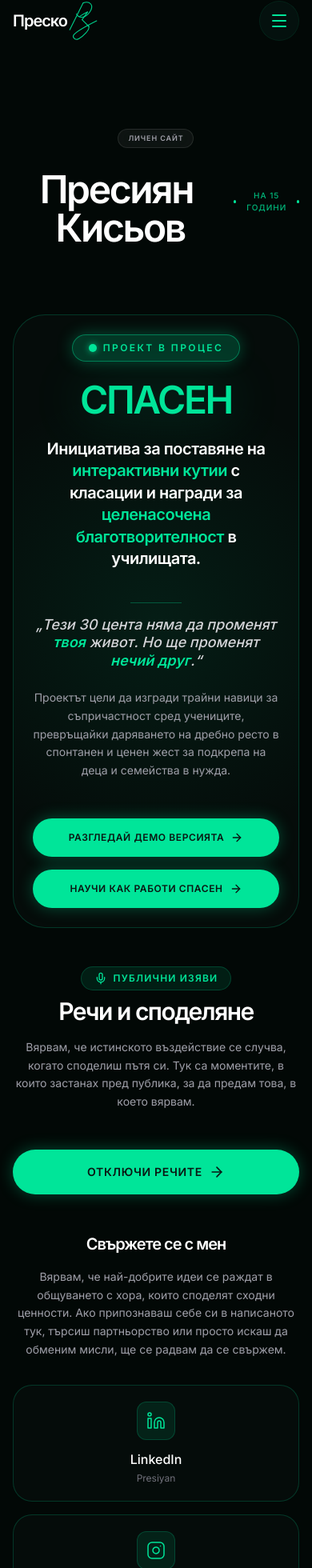
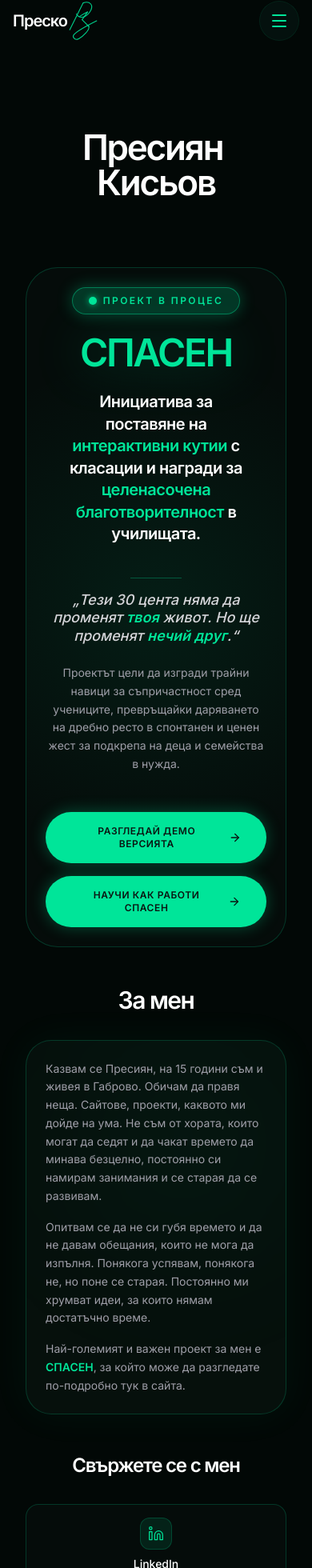
Before and after one commit to PresianKisiov/-, a React (Vite) app: page / in a window 390 px wide. Shown: the part 18-1978 px from the top of the page at 80% size. Built offline with nearby package versions, Linux system fonts and the light colour scheme.

Commit message:
Голяма промяна

```diff
--- a/src/components/Navbar.tsx
+++ b/src/components/Navbar.tsx
@@ -6,7 +6,7 @@ import { motion, AnimatePresence } from 'motion/react';
 const navLinks = [
   { name: 'Начало', path: '#home' },
   { name: 'СПАСЕН', path: '#mission' },
-  { name: 'Речи', path: '#speech' },
+  { name: 'За мен', path: '#about' },
   { name: 'Контакти', path: '#contact' },
 ];
 
@@ -242,7 +242,7 @@ export default function Navbar({ onNavClick }: NavbarProps) {
 
               <div className="mt-16 pt-8 border-t border-white/10 flex justify-between items-center">
                 <div className="space-y-1">
-                  <p className="text-zinc-500 text-[10px] uppercase tracking-widest font-black">Координати</p>
+                  <p className="text-zinc-500 text-[10px] uppercase tracking-widest font-black">Контакти</p>
                   <p className="text-white font-medium">preskokisiov@gmail.com</p>
                 </div>
                 <div className="flex gap-4">
--- a/src/pages/Home.tsx
+++ b/src/pages/Home.tsx
@@ -1,34 +1,11 @@
 import { useState, useEffect } from 'react';
 import { motion, AnimatePresence } from 'motion/react';
-import { Mic, Users, Instagram, Mail, Linkedin, Shield, Heart, Calendar, Lightbulb, ArrowRight, Compass, Info, Sparkles, MapPin, Rocket, HelpCircle, BatteryFull, BatteryMedium, Droplets, Utensils, HomeIcon, GraduationCap, Pill, Coins, Repeat, Target, Wallet, QrCode, Scan, Cpu, ClipboardCheck, Trophy, Eye, Database, XCircle, CheckCircle2 } from 'lucide-react';
+import { Mic, Users, Instagram, Mail, Linkedin, Shield, Heart, Calendar, Lightbulb, ArrowRight, Compass, Info, Sparkles, MapPin, Rocket, HelpCircle, BatteryFull, BatteryMedium, Droplets, Utensils, HomeIcon, GraduationCap, Pill, Coins, Repeat, Target, Wallet, QrCode, Scan, Cpu, ClipboardCheck, Trophy, Eye, Database, XCircle, CheckCircle2, User } from 'lucide-react';
 import { cn } from '../lib/utils';
 import Box3D from '../components/Box3D';
 
-const timeline = [
-  {
-    period: '11-12г.',
-    title: 'Откриване на нови светове',
-    desc: 'Тогава за първи път прочетох книги, които разшириха мирогледа ми и ми показаха нови възможности в света.',
-    lesson: 'Тогава разбрах колко е важно четенето и как то разширява хоризонтите ми.'
-  },
-  {
-    period: '12-14г.',
-    title: 'Опити и израстване',
-    desc: 'Време на интензивни опити, нови идеи и постоянно развитие в различни посоки.',
-    lesson: 'Не всичко е толкова лесно, колкото изглежда, и socialните мрежи често изкривяват представата за успеха.'
-  },
-  {
-    period: '14+ г.',
-    title: 'Реализация и проекти',
-    desc: 'Изграждам умения, взаимоотношения, правилно говорене пред публика и реализирам идеи в конкретни проекти.',
-    lesson: 'Тепърва предстои...'
-  }
-];
-
 export default function Home() {
-  const [activeTooltip, setActiveTooltip] = useState<string | null>(null);
   const [windowWidth, setWindowWidth] = useState(typeof window !== 'undefined' ? window.innerWidth : 1200);
-  const [showSpeeches, setShowSpeeches] = useState(false);
   const [showSpasenDetails, setShowSpasenDetails] = useState(false);
 
   useEffect(() => {
@@ -98,21 +75,10 @@ export default function Home() {
           initial={{ opacity: 0, y: 30 }}
           animate={{ opacity: 1, y: 0 }}
           transition={{ duration: 0.8, ease: [0.22, 1, 0.36, 1] }}
-          className="space-y-6 sm:space-y-10 relative w-full max-w-5xl z-10 mx-auto text-center lg:text-left lg:pl-4"
+          className="space-y-6 sm:space-y-10 relative w-full max-w-5xl z-10 mx-auto text-center lg:text-left px-4 sm:px-6 lg:pl-4"
         >
-          <motion.div
-            initial={{ opacity: 0, scale: 0.8 }}
-            animate={{ opacity: 1, scale: 1 }}
-            transition={{ duration: 1, ease: "easeOut" }}
-            className="inline-flex items-center"
-          >
-            <span className="px-3 py-1 rounded-full border border-white/10 bg-white/5 text-zinc-400 text-[9px] sm:text-xs font-semibold tracking-widest uppercase backdrop-blur-md">
-              Личен сайт
-            </span>
-          </motion.div>
-
           <div className="flex items-baseline gap-2 sm:gap-4 justify-center lg:justify-start py-1">
-            <h1 className="text-5xl sm:text-7xl lg:text-8xl font-bold tracking-tighter text-white leading-none flex flex-wrap justify-center lg:justify-start">
+            <h1 className="text-[2.75rem] sm:text-7xl lg:text-8xl font-bold tracking-tighter text-white leading-none flex flex-wrap justify-center lg:justify-start">
               {"Пресиян Кисьов".split(" ").map((word, wordIdx) => (
                 <span key={wordIdx} className="flex mr-[0.2em] last:mr-0">
                   {word.split("").map((char, i) => (
@@ -153,16 +119,6 @@ export default function Home() {
                 </span>
               ))}
             </h1>
-            <motion.div
-              initial={{ opacity: 0, y: 10 }}
-              animate={{ opacity: 1, y: 0 }}
-              transition={{ duration: 0.8, delay: 1.4 }}
-              className="mt-2 text-brand/80 font-medium tracking-widest uppercase text-[10px] sm:text-xs flex items-center justify-center lg:justify-start gap-2"
-            >
-              <span className="w-1 h-1 rounded-full bg-brand" />
-              На 15 години
-              <span className="w-1 h-1 rounded-full bg-brand" />
-            </motion.div>
           </div>
         </motion.div>
       </section>
@@ -170,7 +126,7 @@ export default function Home() {
       {/* Mission & Values Section */}
       <motion.section
         id="mission"
-        className="scroll-mt-32 space-y-8 sm:space-y-12 pt-8 sm:pt-16"
+        className="scroll-mt-32 space-y-8 sm:space-y-12 pt-8 sm:pt-16 px-4 sm:px-6"
         initial={{ opacity: 0, y: 30 }}
         whileInView={{ opacity: 1, y: 0 }}
         viewport={{ once: true, margin: "-50px" }}
@@ -754,142 +710,42 @@ export default function Home() {
 
 
 
-      {/* Speech Section */}
+      {/* About Me Section */}
       <motion.section
-        id="speech"
-        className="scroll-mt-32 space-y-8 sm:space-y-12 max-w-5xl mx-auto pt-12 sm:pt-32 flex flex-col items-center"
+        id="about"
+        className="scroll-mt-32 space-y-8 sm:space-y-12 max-w-5xl mx-auto pt-12 sm:pt-32 px-4 sm:px-6"
         initial={{ opacity: 0, y: 30 }}
         whileInView={{ opacity: 1, y: 0 }}
         viewport={{ once: true, margin: "-50px" }}
         transition={{ duration: 0.8, ease: [0.22, 1, 0.36, 1] }}
       >
-        <div className="space-y-4 sm:space-y-6 text-center max-w-3xl mx-auto">
-          <div className="inline-flex items-center justify-center gap-2 px-4 py-1.5 rounded-full bg-brand/10 text-brand border border-brand/20 mb-2">
-            <Mic size={16} />
-            <span className="text-xs sm:text-sm font-black uppercase tracking-widest">Публични изяви</span>
-          </div>
-          <h2 className="text-3xl sm:text-5xl font-black tracking-tighter text-white">Речи и споделяне</h2>
-          <p className="text-zinc-400 text-sm sm:text-lg leading-relaxed">
-            Вярвам, че истинското въздействие се случва, когато споделиш пътя си. Тук са моментите, в които застанах пред публика, за да предам това, в което вярвам.
-          </p>
+        <div className="space-y-4 sm:space-y-6 text-center max-w-3xl mx-auto mb-8 sm:mb-12">
+          <h2 className="text-3xl sm:text-5xl font-black tracking-tighter text-white">За мен</h2>
         </div>
 
-        <AnimatePresence mode="wait">
-        {!showSpeeches ? (
-          <motion.div
-            key="show-btn"
-            initial={{ opacity: 0, y: 20 }}
-            animate={{ opacity: 1, y: 0 }}
-            exit={{ opacity: 0, y: -20 }}
-            transition={{ duration: 0.3 }}
-            className="w-full flex justify-center pt-4"
-          >
-            <motion.button
-              onClick={() => setShowSpeeches(true)}
-              whileHover={{ scale: 1.05 }}
-              whileTap={{ scale: 0.95 }}
-              className="inline-flex items-center justify-center gap-2 rounded-full text-sm sm:text-base font-black transition-all bg-brand text-[#0a1612] hover:bg-white h-14 px-10 shadow-[0_0_20px_rgba(0,229,153,0.3)] hover:shadow-[0_0_30px_rgba(0,229,153,0.5)] uppercase tracking-wider w-full sm:w-auto"
-            >
-              Отключи речите
-              <ArrowRight size={20} />
-            </motion.button>
-          </motion.div>
-        ) : (
-          <motion.div
-            key="speech-content"
-            initial={{ opacity: 0, height: 0, y: 40 }}
-            animate={{ opacity: 1, height: "auto", y: 0 }}
-            exit={{ opacity: 0, height: 0, y: -40 }}
-            transition={{ duration: 0.6, ease: [0.22, 1, 0.36, 1] }}
-            className="w-full space-y-12 overflow-hidden"
-          >
-            <div className="space-y-4 text-center pt-8">
-              <h3 className="text-2xl sm:text-4xl font-black tracking-tighter text-white">Първа реч</h3>
-              <p className="text-brand font-medium text-sm sm:text-lg">Стъпката извън зоната на комфорт и силата да заявиш себе си.</p>
-            </div>
+        <div className="relative p-6 sm:p-12 rounded-[2rem] sm:rounded-[3rem] bg-[#0a1612]/60 border border-brand/20 overflow-hidden shadow-[0_0_50px_rgba(0,229,153,0.05)]">
+          <div className="absolute top-0 right-0 w-64 h-64 bg-brand/5 blur-[100px] rounded-full pointer-events-none" />
 
-            <div className="relative p-5 sm:p-12 rounded-[2rem] sm:rounded-[3rem] bg-[#0a1612]/60 border border-brand/20 overflow-hidden shadow-[0_0_50px_rgba(0,229,153,0.05)]">
-              <div className="absolute top-0 right-0 w-64 h-64 bg-brand/5 blur-[100px] rounded-full pointer-events-none" />
+          <div className="flex flex-col lg:flex-row gap-10 lg:gap-16 relative z-10 items-center">
 
-              <div className="flex flex-col lg:flex-row gap-8 sm:gap-12 relative z-10">
-                <motion.div
-                  initial={{ opacity: 0, scale: 0.95 }}
-                  whileInView={{ opacity: 1, scale: 1 }}
-                  viewport={{ once: true }}
-                  transition={{ duration: 0.8, ease: [0.22, 1, 0.36, 1] }}
-                  className="relative w-full lg:w-5/12 h-[300px] sm:h-[450px] rounded-2xl sm:rounded-[2rem] overflow-hidden border border-brand/20 group shrink-0"
-                >
-                  <div className="absolute inset-0 bg-gradient-to-t from-[#020806] via-black/40 to-transparent z-10" />
-                  <motion.img
-                    src="https://drive.google.com/thumbnail?id=11L0VHplxg4OQwY1kC2oEswBmlGiL5-Ud&sz=w1000"
-                    alt="Моята първа реч"
-                    className="absolute inset-0 w-full h-full object-cover object-[54%_25%] transition-transform duration-700"
-                    whileInView={{ scale: [1, 1.05, 1] }}
-                    transition={{ duration: 10, repeat: Infinity, ease: "easeInOut" }}
-                    onError={(e) => {
-                      (e.target as HTMLImageElement).src = 'https://images.unsplash.com/photo-1475721025505-c0a0b978438c?q=80&w=1000&auto=format&fit=crop';
-                    }}
-                  />
-                  <div className="absolute bottom-6 left-6 right-6 z-20">
-                    <div className="inline-flex items-center gap-2 px-3 py-1.5 rounded-full bg-brand/20 text-brand text-xs font-black uppercase tracking-widest border border-brand/30 backdrop-blur-md mb-4">
-                      <Calendar size={14} />
-                      26 Февруари
-                    </div>
-                    <p className="text-white font-bold text-xl sm:text-2xl leading-tight">Споделяне на лични ценности</p>
-                  </div>
-                </motion.div>
+            {/* Content Side */}
+            <div className="flex-1 space-y-6 sm:space-y-8">
 
-                <div className="flex-1 space-y-8 sm:space-y-10 flex flex-col justify-center">
-                  <div className="space-y-4">
-                    <h3 className="text-3xl sm:text-4xl font-black tracking-tighter text-white leading-tight">
-                      Да говоря за това, което ме изгражда
-                    </h3>
-                    <p className="text-zinc-400 text-base sm:text-lg leading-relaxed">
-                      Застанах пред съучениците си, за да споделя своя най-силен морален компас в един шумен свят, а именно <span className="text-brand font-bold">моята вяра в Бог</span>. Въпреки първоначалното притеснение от чуждото мнение, едни конкретни думи ми дадоха увереност:
-                    </p>
-                  </div>
-
-                  <blockquote className="relative p-5 sm:p-8 bg-brand/5 border border-brand/20 rounded-2xl sm:rounded-3xl">
-                    <div className="absolute top-4 left-4 text-brand/20 text-6xl font-serif leading-none">"</div>
-                    <p className="relative z-10 text-white font-medium text-lg sm:text-xl italic pl-6">
-                      Не се срамувайте от Човешкия Син, защото и Той ще се срамува от вас
-                    </p>
-                  </blockquote>
-
-                  <p className="text-zinc-400 text-base sm:text-lg leading-relaxed">
-                    Това преобърна нагласата ми. Осъзнах, че страхът е илюзия. Когато говориш искрено за ценностите си, преодоляваш собствените си бариери и печелиш уважението на хората, които наистина имат значение.
-                  </p>
-
-                  <div className="p-5 sm:p-8 rounded-2xl sm:rounded-3xl bg-[#020806] border border-white/5 relative overflow-hidden group">
-                    <div className="absolute left-0 top-0 bottom-0 w-1.5 bg-brand" />
-                    <h4 className="text-white font-bold mb-3 flex items-center gap-2 text-lg sm:text-xl">
-                      <Lightbulb size={20} className="text-brand" />
-                      Основен урок
-                    </h4>
-                    <p className="text-zinc-400 leading-relaxed text-sm sm:text-base">
-                      Действай си по своя път и не вземай мнението на хора, които не са там, където ти искаш да бъдеш. И най-вече: <span className="text-brand font-medium">не се срамувай да говориш за неща, които те интересуват и изграждат.</span>
-                    </p>
-                  </div>
-                </div>
+              <div className="space-y-4 text-zinc-400 text-sm sm:text-lg leading-relaxed">
+                <p>
+                  Казвам се Пресиян, на 15 години съм и живея в Габрово. Обичам да правя неща. Сайтове, проекти, каквото ми дойде на ума. Не съм от хората, които могат да седят и да чакат времето да минава безцелно, постоянно си намирам занимания и се старая да се развивам.
+                </p>
+                <p>
+                  Опитвам се да не си губя времето и да не давам обещания, които не мога да изпълня. Понякога успявам, понякога не, но поне се старая. Постоянно ми хрумват идеи, за които нямам достатъчно време.
+                </p>
+                <p>
+                  Най-големият и важен проект за мен е <span className="text-brand font-bold">СПАСЕН</span>, за който може да разгледате по-подробно тук в сайта.
+                </p>
               </div>
             </div>
 
-            <div className="flex justify-center pt-4 w-full">
-              <motion.button
-                onClick={() => {
-                  setShowSpeeches(false);
-                  document.getElementById('speech')?.scrollIntoView({ behavior: 'smooth' });
-                }}
-                whileHover={{ scale: 1.05 }}
-                whileTap={{ scale: 0.95 }}
-                className="inline-flex items-center justify-center rounded-full text-xs sm:text-sm font-bold transition-all bg-white/5 text-zinc-400 hover:bg-white/10 hover:text-white h-12 px-8 border border-white/10 uppercase tracking-widest w-full sm:w-auto"
-              >
-                Скрий речите
-              </motion.button>
-            </div>
-          </motion.div>
-        )}
-        </AnimatePresence>
+          </div>
+        </div>
       </motion.section>
 
 
@@ -897,20 +753,17 @@ export default function Home() {
       {/* Contact Section */}
       <motion.section
         id="contact"
-        className="scroll-mt-32 space-y-8 sm:space-y-12 pt-12 sm:pt-32"
+        className="scroll-mt-32 space-y-8 sm:space-y-12 pt-12 sm:pt-32 px-4 sm:px-6"
         initial={{ opacity: 0, y: 30 }}
         whileInView={{ opacity: 1, y: 0 }}
         viewport={{ once: true, margin: "-50px" }}
         transition={{ duration: 0.8, ease: [0.22, 1, 0.36, 1] }}
       >
-        <div className="space-y-4 sm:space-y-6 text-center max-w-3xl mx-auto">
-          <h2 className="text-xl sm:text-4xl font-bold tracking-tighter text-white">Свържете се с мен</h2>
-          <p className="text-zinc-400 text-sm sm:text-lg leading-relaxed">
-            Вярвам, че най-добрите идеи се раждат в общуването с хора, които споделят сходни ценности. Ако припознаваш себе си в написаното тук, търсиш партньорство или просто искаш да обменим мисли, ще се радвам да се свържем.
-          </p>
+        <div className="space-y-4 sm:space-y-6 text-center max-w-3xl mx-auto mb-8 sm:mb-12">
+          <h2 className="text-2xl sm:text-4xl font-bold tracking-tighter text-white">Свържете се с мен</h2>
         </div>
 
-        <div className="grid grid-cols-1 sm:grid-cols-2 lg:grid-cols-3 gap-4 sm:gap-6 max-w-4xl mx-auto">
+        <div className="grid grid-cols-1 sm:grid-cols-2 lg:grid-cols-3 gap-3 sm:gap-4 max-w-3xl mx-auto">
           <motion.a
             href="https://www.linkedin.com/in/presian-kisyov/"
             target="_blank"
@@ -919,14 +772,14 @@ export default function Home() {
             whileInView={{ opacity: 1, y: 0 }}
             viewport={{ once: true }}
             transition={{ duration: 0.5, delay: 0.1 }}
-            className="flex flex-col items-center gap-3 sm:gap-4 p-5 sm:p-8 rounded-[1.5rem] sm:rounded-[2rem] bg-[#0a1612]/40 border border-brand/20 hover:bg-[#0a1612]/60 transition-all group"
+            className="flex flex-col items-center gap-2 sm:gap-3 p-4 sm:p-5 rounded-2xl bg-[#0a1612]/40 border border-brand/20 hover:bg-[#0a1612]/60 transition-all group"
           >
-            <div className="w-12 h-12 sm:w-14 sm:h-14 rounded-xl sm:rounded-2xl bg-brand/10 flex items-center justify-center text-brand border border-brand/20 group-hover:scale-110 transition-transform">
-              <Linkedin className="w-6 h-6 sm:w-6 sm:h-6" strokeWidth={1.5} />
+            <div className="w-10 h-10 sm:w-12 sm:h-12 rounded-xl bg-brand/10 flex items-center justify-center text-brand border border-brand/20 group-hover:scale-110 transition-transform">
+              <Linkedin className="w-5 h-5 sm:w-5 sm:h-5" strokeWidth={1.5} />
             </div>
             <div className="text-center">
-              <h3 className="text-white font-medium text-base sm:text-lg">LinkedIn</h3>
-              <p className="text-zinc-500 text-xs sm:text-sm mt-1">Presiyan</p>
+              <h3 className="text-white font-medium text-sm sm:text-base">LinkedIn</h3>
+              <p className="text-zinc-500 text-xs font-bold mt-0.5">Presiyan</p>
             </div>
           </motion.a>
 
@@ -938,14 +791,14 @@ export default function Home() {
             whileInView={{ opacity: 1, y: 0 }}
             viewport={{ once: true }}
             transition={{ duration: 0.5, delay: 0.2 }}
-            className="flex flex-col items-center gap-3 sm:gap-4 p-5 sm:p-8 rounded-[1.5rem] sm:rounded-[2rem] bg-[#0a1612]/40 border border-brand/20 hover:bg-[#0a1612]/60 transition-all group"
+            className="flex flex-col items-center gap-2 sm:gap-3 p-4 sm:p-5 rounded-2xl bg-[#0a1612]/40 border border-brand/20 hover:bg-[#0a1612]/60 transition-all group"
           >
-            <div className="w-12 h-12 sm:w-14 sm:h-14 rounded-xl sm:rounded-2xl bg-brand/10 flex items-center justify-center text-brand border border-brand/20 group-hover:scale-110 transition-transform">
-              <Instagram className="w-6 h-6 sm:w-6 sm:h-6" strokeWidth={1.5} />
+            <div className="w-10 h-10 sm:w-12 sm:h-12 rounded-xl bg-brand/10 flex items-center justify-center text-brand border border-brand/20 group-hover:scale-110 transition-transform">
+              <Instagram className="w-5 h-5 sm:w-5 sm:h-5" strokeWidth={1.5} />
             </div>
             <div className="text-center">
-              <h3 className="text-white font-medium text-base sm:text-lg">Instagram</h3>
-              <p className="text-zinc-500 text-xs sm:text-sm mt-1">@p.kisyovv</p>
+              <h3 className="text-white font-medium text-sm sm:text-base">Instagram</h3>
+              <p className="text-zinc-500 text-xs mt-0.5">@p.kisyovv</p>
             </div>
           </motion.a>
 
@@ -955,14 +808,14 @@ export default function Home() {
             whileInView={{ opacity: 1, y: 0 }}
             viewport={{ once: true }}
             transition={{ duration: 0.5, delay: 0.3 }}
-            className="flex flex-col items-center gap-3 sm:gap-4 p-5 sm:p-8 rounded-[1.5rem] sm:rounded-[2rem] bg-[#0a1612]/40 border border-brand/20 hover:bg-[#0a1612]/60 transition-all group col-span-1 sm:col-span-2 lg:col-span-1"
+            className="flex flex-col items-center gap-2 sm:gap-3 p-4 sm:p-5 rounded-2xl bg-[#0a1612]/40 border border-brand/20 hover:bg-[#0a1612]/60 transition-all group col-span-1 sm:col-span-2 lg:col-span-1"
           >
-            <div className="w-12 h-12 sm:w-14 sm:h-14 rounded-xl sm:rounded-2xl bg-brand/10 flex items-center justify-center text-brand border border-brand/20 group-hover:scale-110 transition-transform">
-              <Mail className="w-6 h-6 sm:w-6 sm:h-6" strokeWidth={1.5} />
+            <div className="w-10 h-10 sm:w-12 sm:h-12 rounded-xl bg-brand/10 flex items-center justify-center text-brand border border-brand/20 group-hover:scale-110 transition-transform">
+              <Mail className="w-5 h-5 sm:w-5 sm:h-5" strokeWidth={1.5} />
             </div>
             <div className="text-center">
-              <h3 className="text-white font-medium text-base sm:text-lg">Имейл</h3>
-              <p className="text-zinc-500 text-xs sm:text-sm mt-1 truncate max-w-[200px] sm:max-w-[150px]">preskokisiov@gmail.com</p>
+              <h3 className="text-white font-medium text-sm sm:text-base">Имейл</h3>
+              <p className="text-zinc-500 text-xs mt-0.5 truncate max-w-[200px] sm:max-w-[150px]">preskokisiov@gmail.com</p>
             </div>
           </motion.a>
         </div>
```
